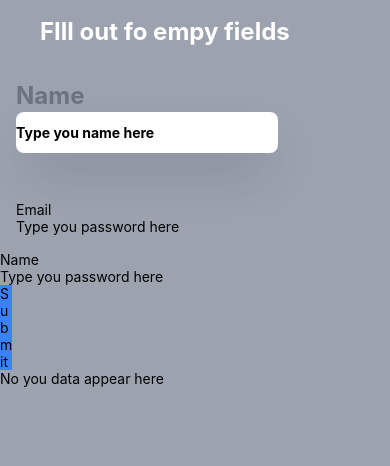
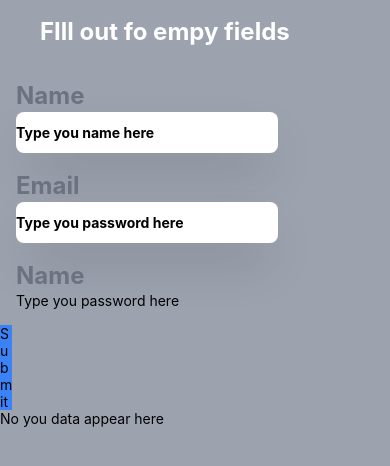
Before and after one commit to niyomugaboetiene/react-native-with-tailwindcss, a React Native app: screen / in a window 390 px wide. Shown: the top 466 px of the page. Built offline with nearby package versions, Linux system fonts and the light colour scheme.

Commit message:
react-native: implementing simple project

```diff
--- a/components/chapter 1/proj.tsx
+++ b/components/chapter 1/proj.tsx
@@ -20,16 +20,17 @@ function Project() {
                />
             </View>
 
-           <View className="mt-4 p-4 w-[75.5%]">
-            <Text>Email</Text>
+           <View className="mt-[-15px] p-4 w-[75.5%]">
+            <Text className="text-2xl text-gray-500 font-bold">Email</Text>
               <TextInput
-                onChangeText={setEmail}
+                 className="py-3 bg-white rounded-lg shadow-2xl placeholder:font-bold"
+                 onChangeText={setEmail}
                  placeholder="Type you password here"
               />
            </View>
 
-          <View>
-               <Text>Name</Text>
+          <View className="mt-[-15px] p-4 w-[75.5%]">
+               <Text className="text-2xl text-gray-500 font-bold">Name</Text>
                <TextInput
                  onChangeText={setPassword}
                  placeholder="Type you password here"
```
